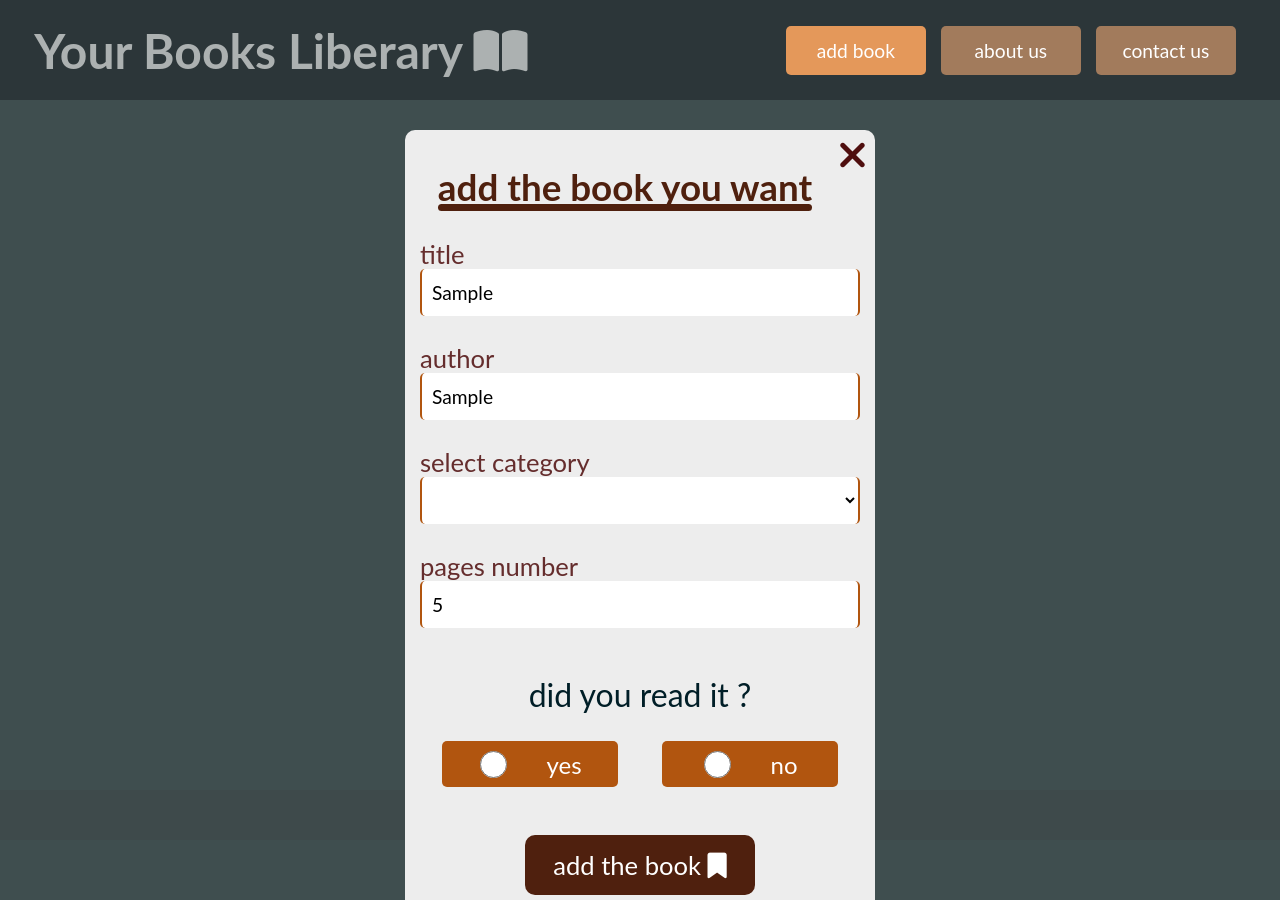
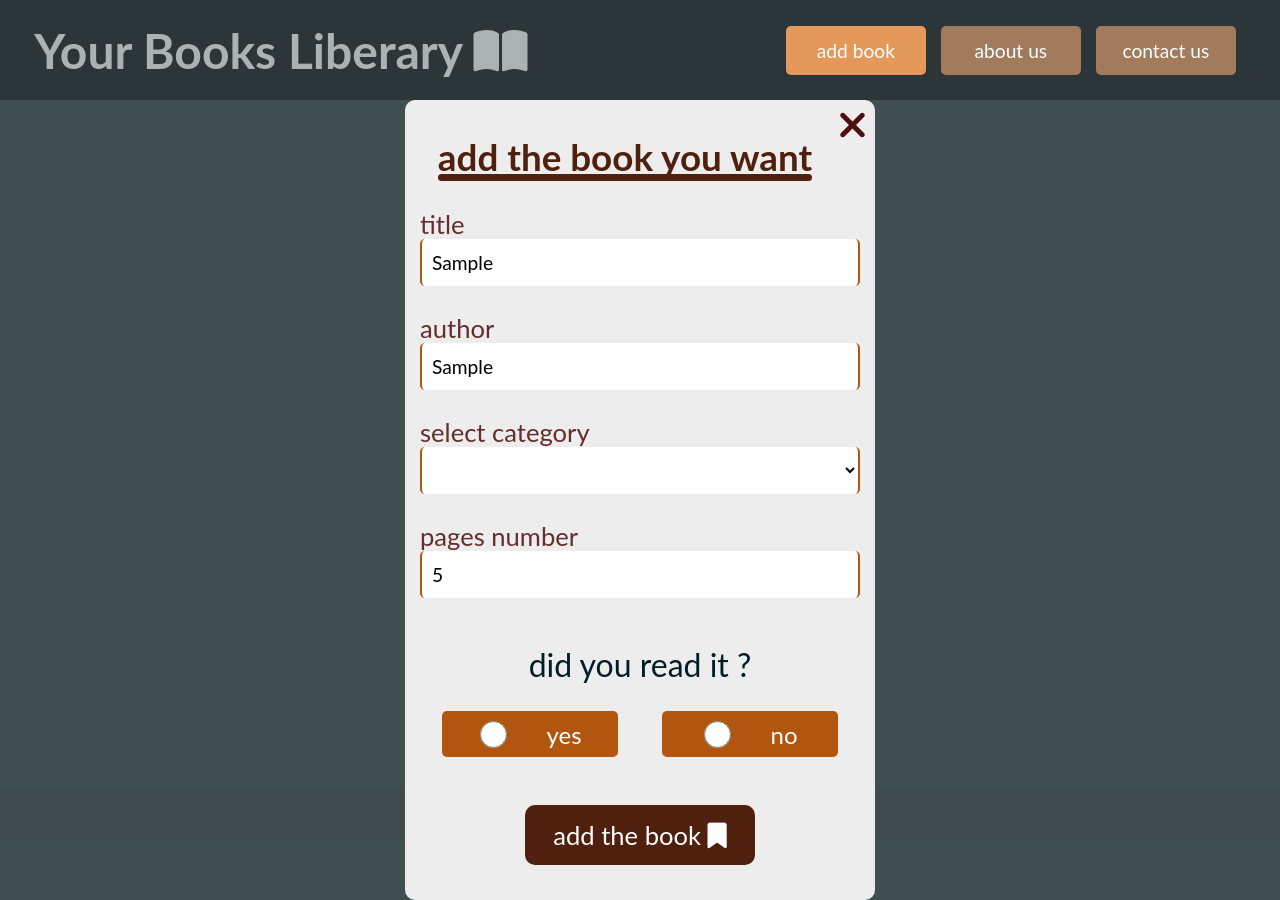
Before and after one commit to bisky0-0/bookLiberary, a plain HTML site: page index.html in a window 1280 px wide. Both pictures are taken after typing "Sample", "Sample", "5" into the empty fields and a click on the button "add book". Before the commit the page ends 840 px from the top, so only its background shows below. Drawn offline with Linux system fonts and the light colour scheme.

Commit message:
Edit index.html styles.css script.js

```diff
--- a/script.js
+++ b/script.js
@@ -6,7 +6,8 @@ let removealeBook = document.getElementById("removable");
 
 //add the form
 function getForm() {
-    form.style.cssText = `top: 100px;
+    form.style.cssText = `
+    margin-top: 100px;
     z-index: 10;
     width:470px;
     height: 800px;
--- a/styles.css
+++ b/styles.css
@@ -212,7 +212,7 @@ p > span {
     height: 0;
     width: 0;
     background-color: #EDEDED;
-    position: fixed;
+    position: sticky;
     z-index: 0;
     margin-top: 30px;
     border-radius: 10px;
```
